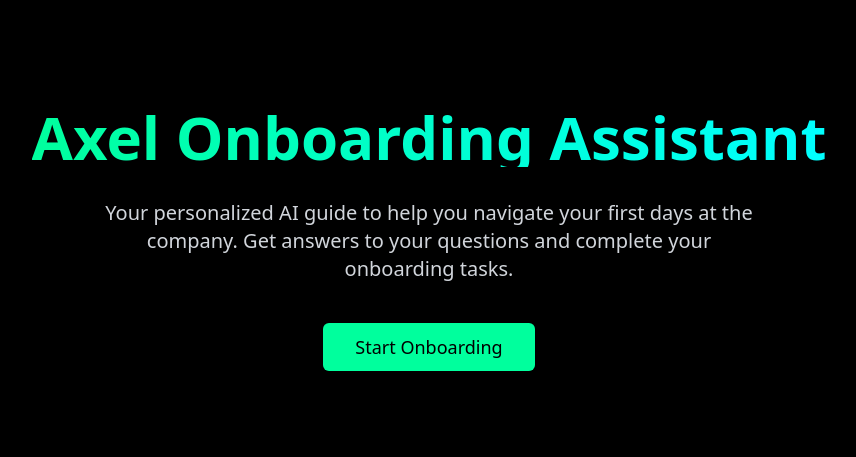
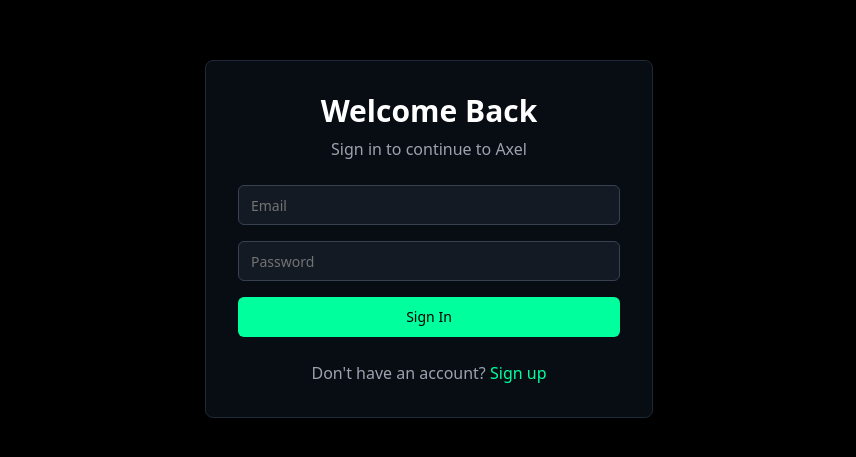
Before and after one commit to kartheesan05/ms-pitch, a Next.js app: page / in a window 1280 px wide. Shown: the part 161-618 px from the top of the page, without its empty margins (211-1067 px from the left). Built offline with nearby package versions, Linux system fonts and the light colour scheme.

Commit message:
update login redirection and simplify main page structure

```diff
--- a/src/app/login/page.jsx
+++ b/src/app/login/page.jsx
@@ -15,7 +15,7 @@ export default function LoginPage() {
   const handleSubmit = async (e) => {
     e.preventDefault();
     // Add your authentication logic here
-    router.push("/"); // Redirect to chat page after successful login
+    router.push("/main"); // Redirect to chat page after successful login
   };
 
   return (
--- a/src/app/main/page.jsx
+++ b/src/app/main/page.jsx
@@ -93,12 +93,6 @@ export default function MainPage() {
             className="min-h-screen bg-gradient-to-b from-gray-900 to-black text-white"
           >
             <div className="flex">
-              {/* <SidePanel
-                steps={steps}
-                onStepComplete={handleStepComplete}
-                isOpen={showSidePanel}
-                onOpenChange={setShowSidePanel}
-              /> */}
               <main>
                 <div className="container mx-auto p-4">
                   <Chat onShowInstructions={setShowSidePanel} />
--- a/src/app/page.jsx
+++ b/src/app/page.jsx
@@ -1,39 +1,8 @@
 "use client";
-
-import { useRouter } from "next/navigation";
-import { useEffect } from "react";
-import { Button } from "@/components/ui/button";
-import { motion } from "framer-motion";
-
+import LoginPage from "./login/page";
 export default function Page() {
-  const router = useRouter();
-
-  useEffect(() => {
-    // You can add any initialization logic here
-  }, []);
 
   return (
-    <div className="min-h-screen bg-black flex flex-col items-center justify-center text-white">
-      <motion.div
-        initial={{ opacity: 0, y: 20 }}
-        animate={{ opacity: 1, y: 0 }}
-        transition={{ duration: 0.6 }}
-        className="text-center"
-      >
-        <h1 className="text-4xl md:text-6xl font-bold bg-clip-text text-transparent bg-gradient-to-r from-[#00ff9d] to-[#00ffff] mb-8">
-          Axel Onboarding Assistant
-        </h1>
-        <p className="text-xl text-gray-300 max-w-2xl mx-auto mb-10">
-          Your personalized AI guide to help you navigate your first days at the company.
-          Get answers to your questions and complete your onboarding tasks.
-        </p>
-        <Button
-          onClick={() => router.push('/main')}
-          className="bg-[#00ff9d] hover:bg-[#00ff9d]/90 text-black font-medium text-lg py-6 px-8"
-        >
-          Start Onboarding
-        </Button>
-      </motion.div>
-    </div>
+    <LoginPage />
   );
 }
```
